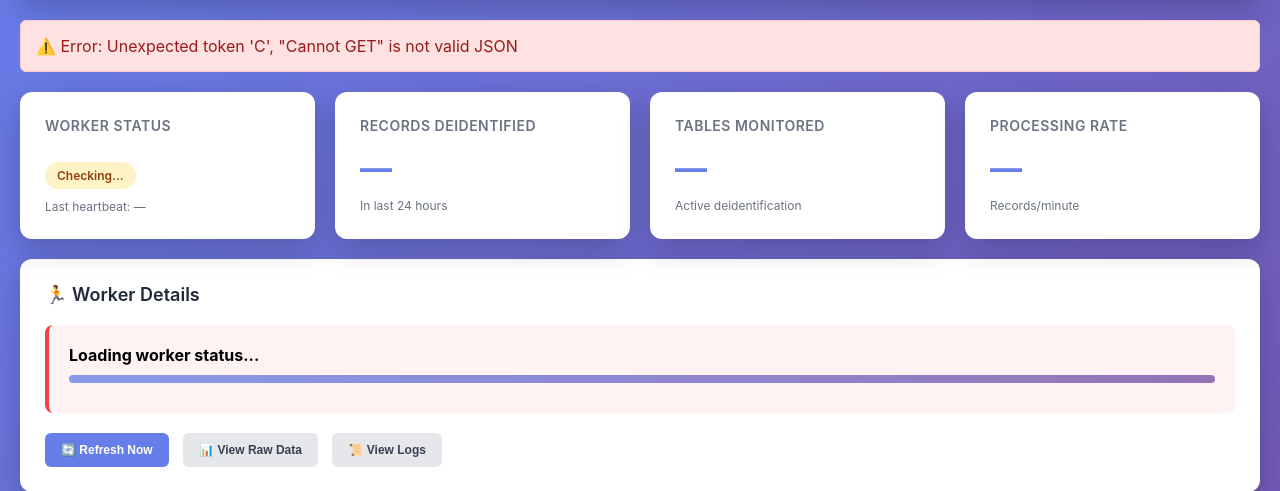
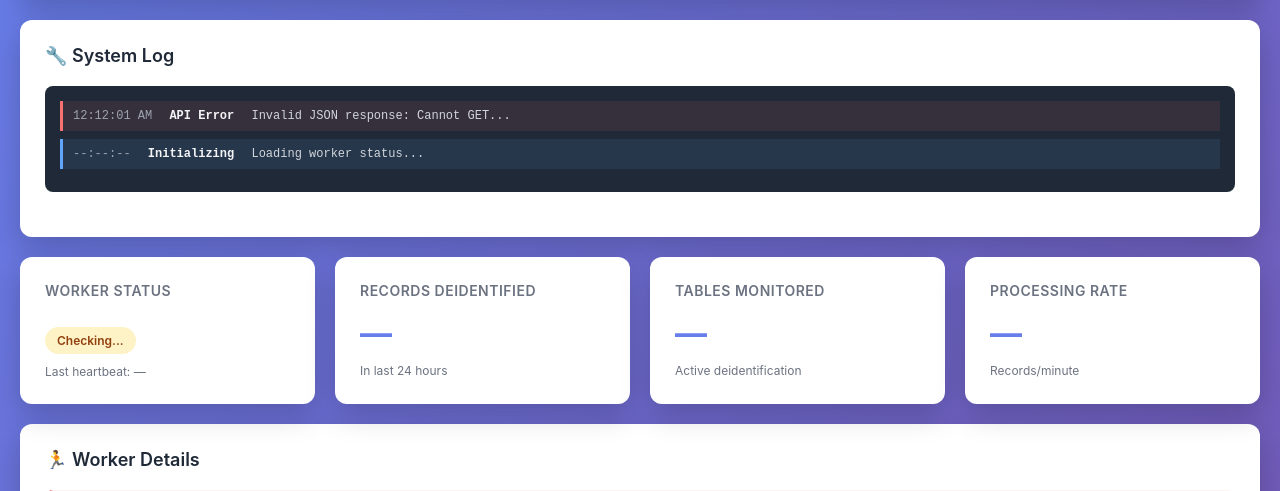
Before and after one commit to AOshogwe/Deidentification-App, a Flask app: template app/templates/worker_status.html in a window 1280 px wide. Shown: the part 146-637 px from the top of the page. Run offline with Flask 3, Linux system fonts and the light colour scheme; the template is opened without the code that fills it, so the values that code supplies are empty.

Commit message:
Add system log display to show API errors in real-time

```diff
--- a/app/templates/worker_status.html
+++ b/app/templates/worker_status.html
@@ -292,6 +292,60 @@
             line-height: 1.6;
         }
 
+        .error-log {
+            background: #1f2937;
+            color: #f3f4f6;
+            padding: 15px;
+            border-radius: 8px;
+            font-family: 'Courier New', monospace;
+            font-size: 12px;
+            max-height: 300px;
+            overflow-y: auto;
+            margin-bottom: 20px;
+        }
+
+        .error-log-item {
+            margin-bottom: 8px;
+            padding: 8px;
+            border-left: 3px solid;
+            padding-left: 10px;
+        }
+
+        .error-log-item.error-error {
+            border-left-color: #f87171;
+            background: rgba(248, 113, 113, 0.1);
+        }
+
+        .error-log-item.error-warning {
+            border-left-color: #fbbf24;
+            background: rgba(251, 191, 36, 0.1);
+        }
+
+        .error-log-item.error-info {
+            border-left-color: #60a5fa;
+            background: rgba(96, 165, 250, 0.1);
+        }
+
+        .error-log-item.error-success {
+            border-left-color: #34d399;
+            background: rgba(52, 211, 153, 0.1);
+        }
+
+        .error-time {
+            color: #9ca3af;
+            margin-right: 10px;
+        }
+
+        .error-title {
+            color: #f3f4f6;
+            font-weight: 600;
+            margin-right: 10px;
+        }
+
+        .error-message {
+            color: #d1d5db;
+        }
+
         .log-line {
             margin-bottom: 5px;
             padding-bottom: 5px;
@@ -356,6 +410,18 @@
         <div class="header">
             <h1>🔍 Worker Status Monitor</h1>
             <p>Real-time monitoring of the deidentification background worker</p>
+        </div>
+
+        <!-- Error/Status Log -->
+        <div class="table-section" style="margin-bottom: 20px;">
+            <h2 class="section-title">🔧 System Log</h2>
+            <div class="error-log" id="errorLog">
+                <div class="error-log-item error-info">
+                    <span class="error-time">--:--:--</span>
+                    <span class="error-title">Initializing</span>
+                    <span class="error-message">Loading worker status...</span>
+                </div>
+            </div>
         </div>
 
         <!-- Key Metrics -->
@@ -539,30 +605,70 @@
             try {
                 // Call real API endpoint
                 const response = await fetch('/api/worker/status');
-                const data = await response.json();
+
+                // Log the raw response for debugging
+                const responseText = await response.text();
+                console.log('Response Status:', response.status);
+                console.log('Response Type:', response.headers.get('content-type'));
+                console.log('Response Text:', responseText.substring(0, 200));
+
+                // Try to parse as JSON
+                let data;
+                try {
+                    data = JSON.parse(responseText);
+                } catch (parseError) {
+                    console.error('JSON Parse Error:', parseError);
+                    addErrorLog('API Error', `Invalid JSON response: ${responseText.substring(0, 100)}...`, 'error');
+                    return;
+                }
 
                 if (!response.ok || data.error) {
-                    throw new Error(data.error || 'Failed to fetch worker status');
+                    const errorMsg = data.error || 'Failed to fetch worker status';
+                    addErrorLog('API Error', errorMsg, 'error');
+                    throw new Error(errorMsg);
                 }
 
+                clearErrorLog();
                 updateMetrics(data);
                 updateWorkerDetails(data);
                 updateTableSync(data);
                 updateProgress(data);
                 updateLogs(data);
+                addErrorLog('Status', 'Successfully updated worker status', 'success');
+
             } catch (error) {
                 console.error('Failed to update status:', error);
-                showError(error.message);
+                addErrorLog('Critical Error', error.message, 'error');
             }
         }
 
-        function showError(msg) {
-            const metricsEl = document.querySelector('.grid');
-            if (metricsEl) {
-                const errorDiv = document.createElement('div');
-                errorDiv.style.cssText = 'grid-column: 1 / -1; background: #fee2e2; border: 1px solid #fecaca; color: #991b1b; padding: 15px; border-radius: 6px; margin-bottom: 20px;';
-                errorDiv.textContent = '⚠️ Error: ' + msg;
-                metricsEl.parentElement.insertBefore(errorDiv, metricsEl);
+        function addErrorLog(title, message, type = 'info') {
+            const errorContainer = document.getElementById('errorLog');
+            if (!errorContainer) return;
+
+            const timestamp = new Date().toLocaleTimeString();
+            const errorItem = document.createElement('div');
+            errorItem.className = `error-log-item error-${type}`;
+            errorItem.innerHTML = `
+                <span class="error-time">${timestamp}</span>
+                <span class="error-title">${title}</span>
+                <span class="error-message">${message}</span>
+            `;
+
+            errorContainer.insertBefore(errorItem, errorContainer.firstChild);
+
+            // Keep only last 20 logs
+            while (errorContainer.children.length > 20) {
+                errorContainer.removeChild(errorContainer.lastChild);
+            }
+        }
+
+        function clearErrorLog() {
+            const errorContainer = document.getElementById('errorLog');
+            if (errorContainer) {
+                // Remove error messages but keep last success
+                const errors = errorContainer.querySelectorAll('.error-error');
+                errors.forEach(e => e.remove());
             }
         }
 
```
